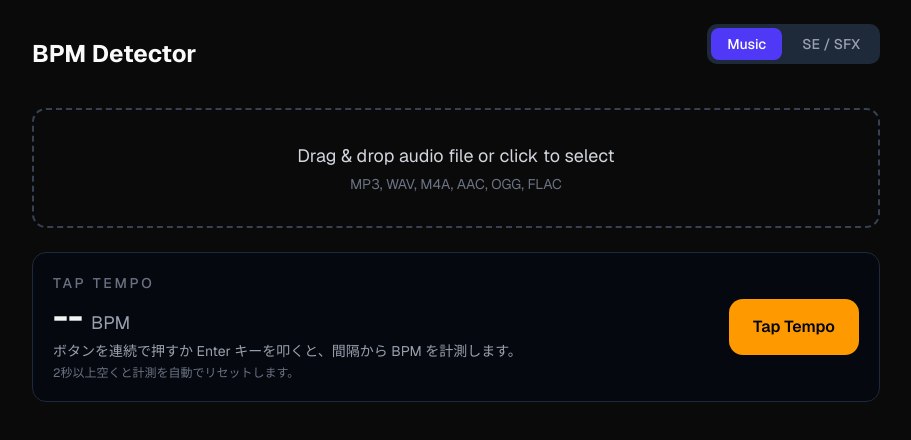
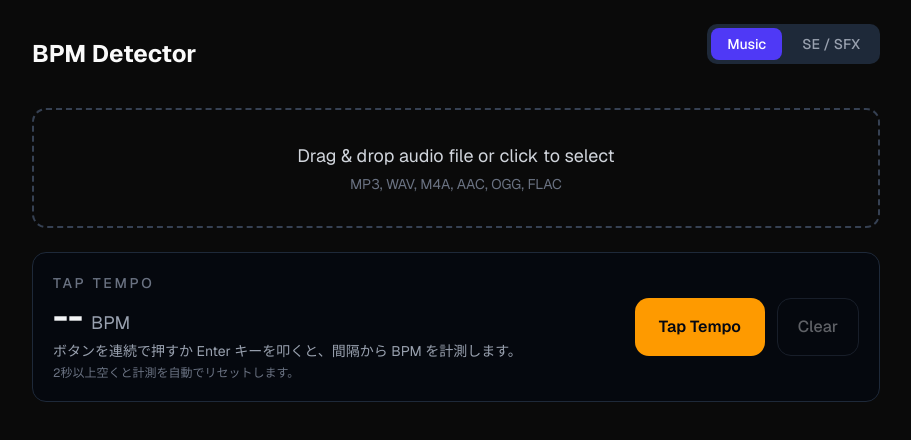
Before and after one commit to yui666a/BPM-Detector, a Next.js app: page / in a window 1280 px wide. Shown: the top 440 px of the page, without its empty margins (184-1095 px from the left). Built offline with nearby package versions, Linux system fonts and the light colour scheme.

Commit message:
Add clear action for tap tempo

```diff
--- a/src/components/TapTempo.tsx
+++ b/src/components/TapTempo.tsx
@@ -36,6 +36,12 @@ export function TapTempo({ now = () => performance.now() }: TapTempoProps) {
 	);
 
 	const bpm = React.useMemo(() => calculateTapBpm(tapTimes), [tapTimes]);
+	const hasTapData = tapTimes.length > 0;
+
+	const clearTapTempo = React.useCallback(() => {
+		setTapTimes([]);
+		setTapMarkers([]);
+	}, [setTapMarkers]);
 
 	React.useEffect(() => {
 		const handleKeyDown = (event: KeyboardEvent) => {
@@ -70,6 +76,7 @@ export function TapTempo({ now = () => performance.now() }: TapTempoProps) {
 					</p>
 				</div>
 
+				<div className="flex gap-3">
 					<button
 						type="button"
 						onClick={() => registerTap()}
@@ -77,6 +84,15 @@ export function TapTempo({ now = () => performance.now() }: TapTempoProps) {
 					>
 						Tap Tempo
 					</button>
+					<button
+						type="button"
+						onClick={clearTapTempo}
+						disabled={!hasTapData}
+						className="rounded-xl border border-gray-700 px-5 py-4 text-base font-medium text-gray-200 transition-colors hover:bg-gray-800 disabled:cursor-not-allowed disabled:opacity-40"
+					>
+						Clear
+					</button>
+				</div>
 			</div>
 		</section>
 	);
```
Also changed, not shown: 1 other file (tests, documents, lock files or other folders). Lines whose indentation alone changed are shown as unchanged.
